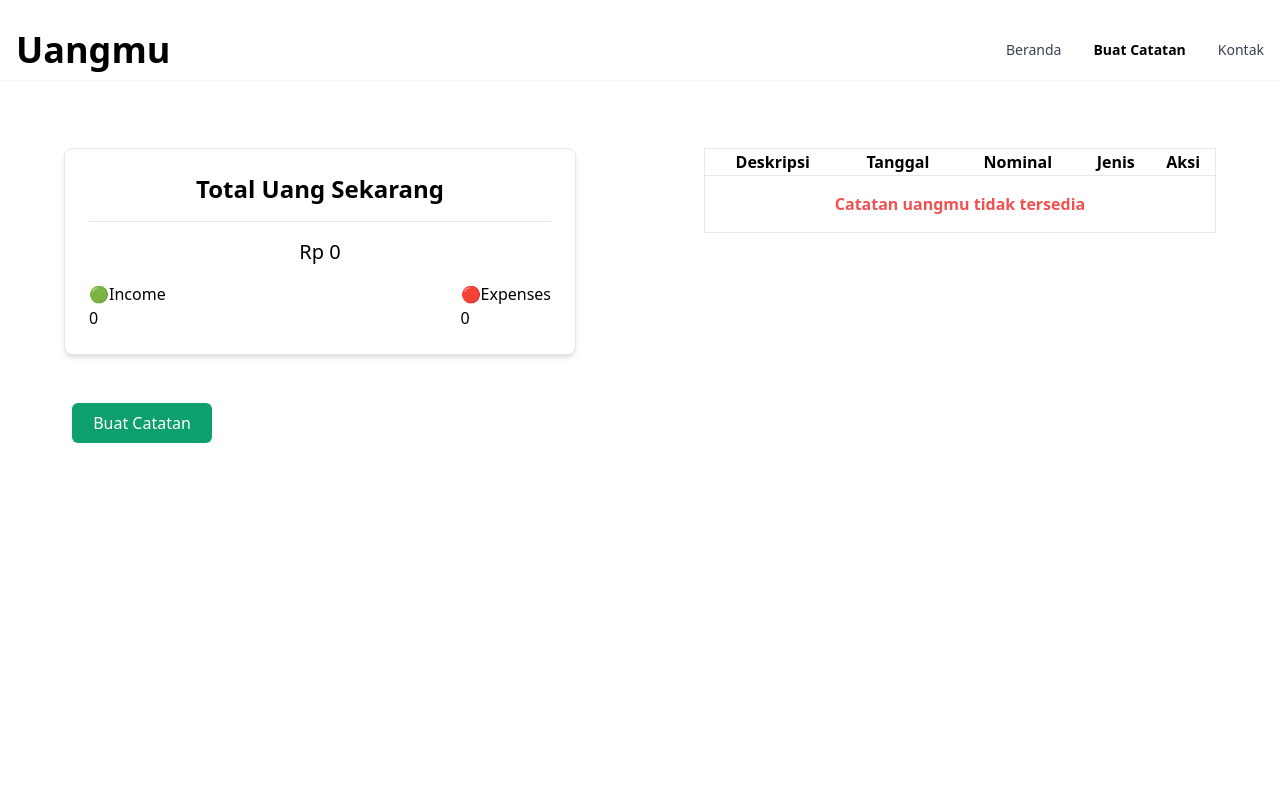
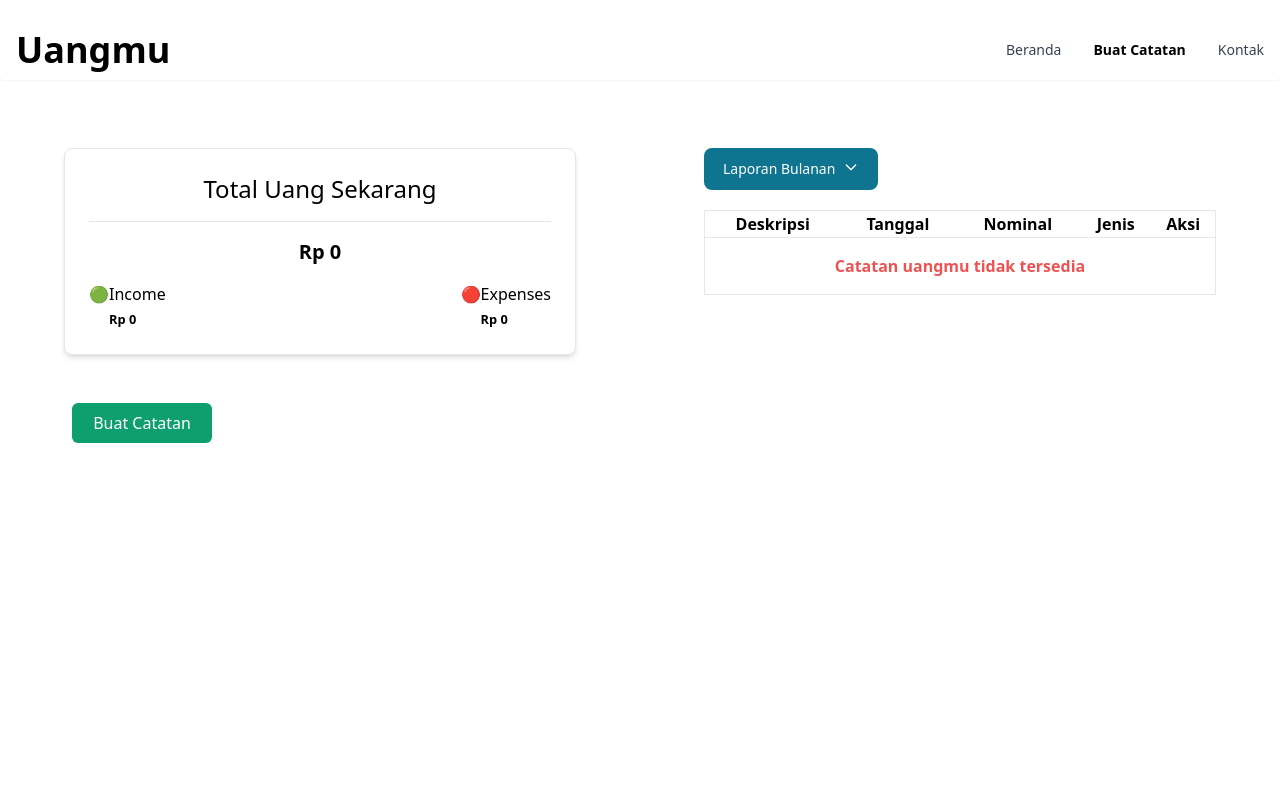
Before and after one commit to Anugerah20/Uangmu, a React (Vite) app: page /takenotes in a window 1280 px wide. Shown: the top 800 px of the page. Built offline with nearby package versions, Linux system fonts and the light colour scheme.

Commit message:
updated dropdown financial report

```diff
--- a/src/components/DataNoteTable.jsx
+++ b/src/components/DataNoteTable.jsx
@@ -11,6 +11,7 @@ const DataNoteTable = ({ savedData, handleDelete, handleEdit }) => {
      const formattedDate = `${partDate[2]}/${partDate[1]}/${partDate[0]}`;
 
      return (
+          <>
                <tr className="bg-primary border-gray-300">
                     <td className="whitespace-nowrap">{savedData.deskripsi}</td>
                     <td>{formattedDate}</td>
@@ -21,7 +22,8 @@ const DataNoteTable = ({ savedData, handleDelete, handleEdit }) => {
                          <Link to="#" title="Ubah" className="text-green-500" onClick={() => handleEdit(savedData.id)}><FaEdit /></Link>
                     </td>
                </tr>
+          </>
      );
 };
 
-export default DataNoteTable
+export default DataNoteTable;
--- /dev/null
+++ b/src/components/FilterMoney.jsx
@@ -0,0 +1,24 @@
+import { Dropdown } from "flowbite-react"
+
+const FilterMoney = () => {
+     return (
+          <>
+               <Dropdown label="Laporan Bulanan" dismissOnClick={false}>
+                    <Dropdown.Item>Januari</Dropdown.Item>
+                    <Dropdown.Item>Februari</Dropdown.Item>
+                    <Dropdown.Item>Maret</Dropdown.Item>
+                    <Dropdown.Item>April</Dropdown.Item>
+                    <Dropdown.Item>Mei</Dropdown.Item>
+                    <Dropdown.Item>Juni</Dropdown.Item>
+                    <Dropdown.Item>Juli</Dropdown.Item>
+                    <Dropdown.Item>Agustus</Dropdown.Item>
+                    <Dropdown.Item>September</Dropdown.Item>
+                    <Dropdown.Item>Oktober</Dropdown.Item>
+                    <Dropdown.Item>November</Dropdown.Item>
+                    <Dropdown.Item>Desember</Dropdown.Item>
+               </Dropdown>
+          </>
+     )
+}
+
+export default FilterMoney;
--- a/src/components/TotalAmout.jsx
+++ b/src/components/TotalAmout.jsx
@@ -6,21 +6,21 @@ const TotalAmout = ({ totalUang, totalPemasukan, totalPengeluaran }) => {
      }
      return (
           <Card className="w-4/5 sm:w-1/2 md:w-2/5 card-note">
-               <h1 className="text-center text-2xl font-bold">Total Uang Sekarang</h1>
+               <h1 className="text-center text-2xl">Total Uang Sekarang</h1>
                <hr />
-               <h2 className="text-center text-xl">Rp {totalUang !== 0 ? numberFormatAmount(totalUang) : 0}</h2>
+               <h2 className="text-center text-xl font-bold">Rp {totalUang !== 0 ? numberFormatAmount(totalUang) : 0}</h2>
                <section className="flex flex-wrap justify-between">
                     <div className="income">
                          <h5>🟢Income</h5>
-                         <p>{numberFormatAmount(totalPemasukan)}</p>
+                         <small className="ml-5 font-bold">Rp {numberFormatAmount(totalPemasukan)}</small>
                     </div>
                     <div className="expenses">
                          <h5>🔴Expenses</h5>
-                         <p>{numberFormatAmount(totalPengeluaran)}</p>
+                         <small className="ml-5 font-bold">Rp {numberFormatAmount(totalPengeluaran)}</small>
                     </div>
                </section>
           </Card>
      )
 }
 
-export default TotalAmout
+export default TotalAmout;
--- a/src/pages/Card.jsx
+++ b/src/pages/Card.jsx
@@ -50,4 +50,4 @@ const CardList = () => {
      )
 }
 
-export default CardList
+export default CardList;
--- a/src/pages/Contact.jsx
+++ b/src/pages/Contact.jsx
@@ -109,7 +109,6 @@ const Contact = () => {
                          kirim sekarang
                     </Button>
                </form>
-
                {/* END: KONTAK */}
           </>
      )
--- a/src/pages/Home.jsx
+++ b/src/pages/Home.jsx
@@ -1,5 +1,3 @@
-import Navigation from "../components/Navigation";
-import Footer from "../components/Footer";
 import CardList from "./Card";
 
 const Home = () => {
@@ -13,9 +11,6 @@ const Home = () => {
                     <CardList />
                </section>
                {/* END: DESKRIPSI */}
-
-
-               {/* <Footer /> */}
           </>
      )
 }
--- a/src/pages/TakeNotes.jsx
+++ b/src/pages/TakeNotes.jsx
@@ -2,6 +2,7 @@ import { useEffect, useState } from 'react';
 import TotalMoney from '../components/TotalAmout';
 import DataNoteTable from '../components/DataNoteTable';
 import ModalNote from '../components/ModalNote';
+import FilterMoney from '../components/FilterMoney'
 
 const TakeNotes = () => {
      document.title = 'Uangmu | Catatan';
@@ -200,6 +201,9 @@ const TakeNotes = () => {
 
                     {/* START: MEMASUKKAN DATA */}
                     <div className="flex flex-col mx-auto md:mt-12 sm:mt-0 lg:mt-12 w-[85%] sm:w-1/2 md:w-2/5 lg:w-[40%]">
+                         <div className="mb-5">
+                              <FilterMoney />
+                         </div>
                          <table className="border-collapse border border-gray-300 rounded-md text-center">
                               <thead className="border">
                                    <tr>
@@ -247,6 +251,7 @@ const TakeNotes = () => {
                          handleEdit={handleEditSubmit}
                     />
                     {/* END: MODAL KEUANGAN */}
+
                </div >
           </>
      );
```
Lines whose indentation alone changed are shown as unchanged.
